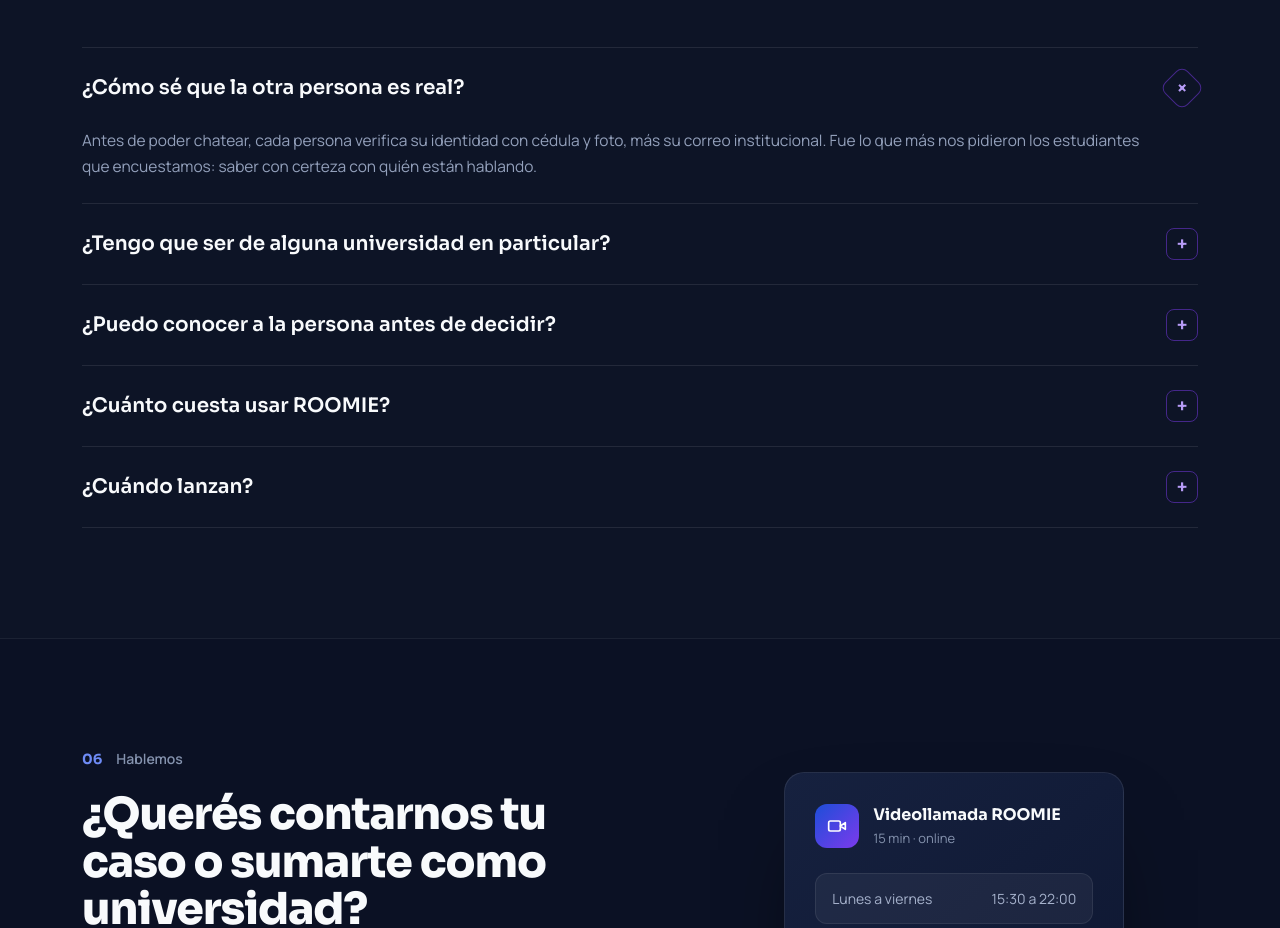
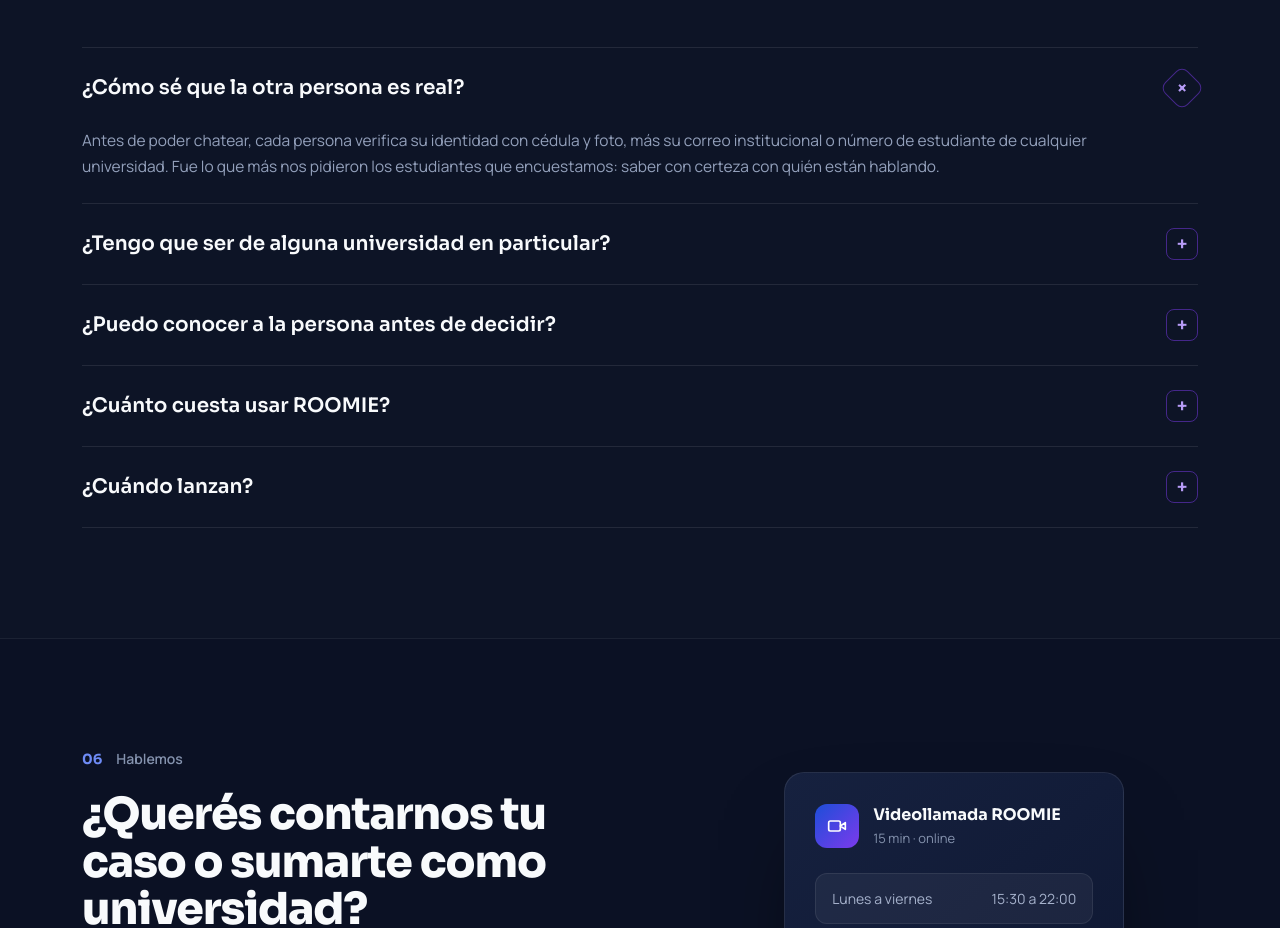
Before and after one commit to enlammit-prog/roomie-landing, a Next.js app: page / in a window 1280 px wide. Shown: the part 3922-4850 px from the top of the page. Built offline with nearby package versions, Linux system fonts and the light colour scheme; no server answers.

Commit message:
Aclara en el FAQ que el correo institucional/número de estudiante sirve de cualquier universidad

```diff
--- a/src/components/Faq.tsx
+++ b/src/components/Faq.tsx
@@ -6,7 +6,7 @@
   {
     question: "¿Cómo sé que la otra persona es real?",
     answer:
-      "Antes de poder chatear, cada persona verifica su identidad con cédula y foto, más su correo institucional. Fue lo que más nos pidieron los estudiantes que encuestamos: saber con certeza con quién están hablando.",
+      "Antes de poder chatear, cada persona verifica su identidad con cédula y foto, más su correo institucional o número de estudiante de cualquier universidad. Fue lo que más nos pidieron los estudiantes que encuestamos: saber con certeza con quién están hablando.",
   },
   {
     question: "¿Tengo que ser de alguna universidad en particular?",
```
